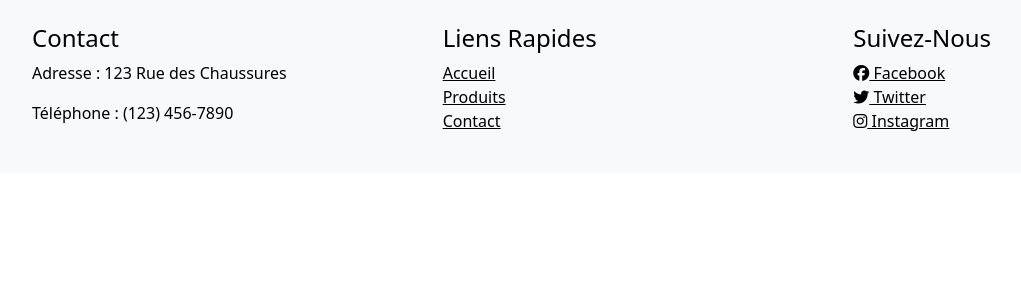
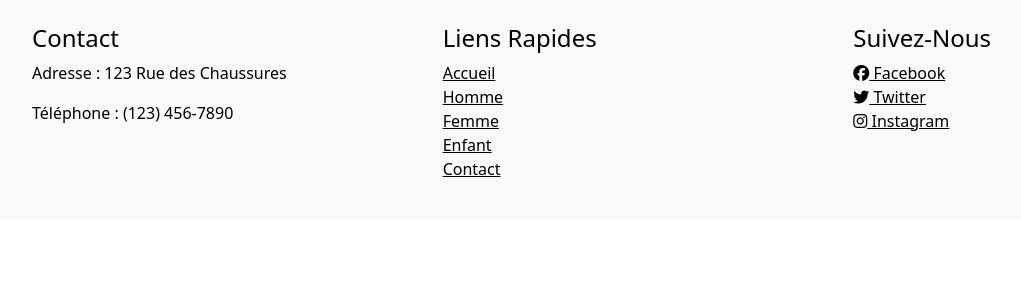
Before and after one commit to Horservice/fil_orange, a PHP site: page /layout.php in a window 1280 px wide. Shown: the part 56-356 px from the top of the page, without its empty margins (4-1025 px from the left). Run offline with PHP 8.4, Linux system fonts and the light colour scheme; data that the repository does not hold is empty; some libraries are stand-ins or nearby versions.

```diff
--- a/Front_end/view/layout.php
+++ b/Front_end/view/layout.php
@@ -28,7 +28,7 @@
                 </ul>
                 <div class="navbar-nav ms-auto">
                     <li class="nav-item">
-                      <a class="nav-link" href="#">Compte</a>
+                      <a class="nav-link" href="index.php?page=">Compte</a>
                     </li>
                     <li class="nav-item">
                       <a class="nav-link" href="#">Panier</a>
@@ -61,8 +61,11 @@
                 <h4>Liens Rapides</h4>
                 <ul class="list-unstyled">
                     <li><a href="#" class="text-black">Accueil</a></li>
-                    <li><a href="#" class="text-black">Produits</a></li>
+                    <li><a href="#" class="text-black">Homme</a></li>
+                    <li><a href="#" class="text-black">Femme</a></li>
+                    <li><a href="#" class="text-black">Enfant</a></li>
                     <li><a href="#" class="text-black">Contact</a></li>
+
                 </ul>
             </div>
             <div class="col-md-4">
```
